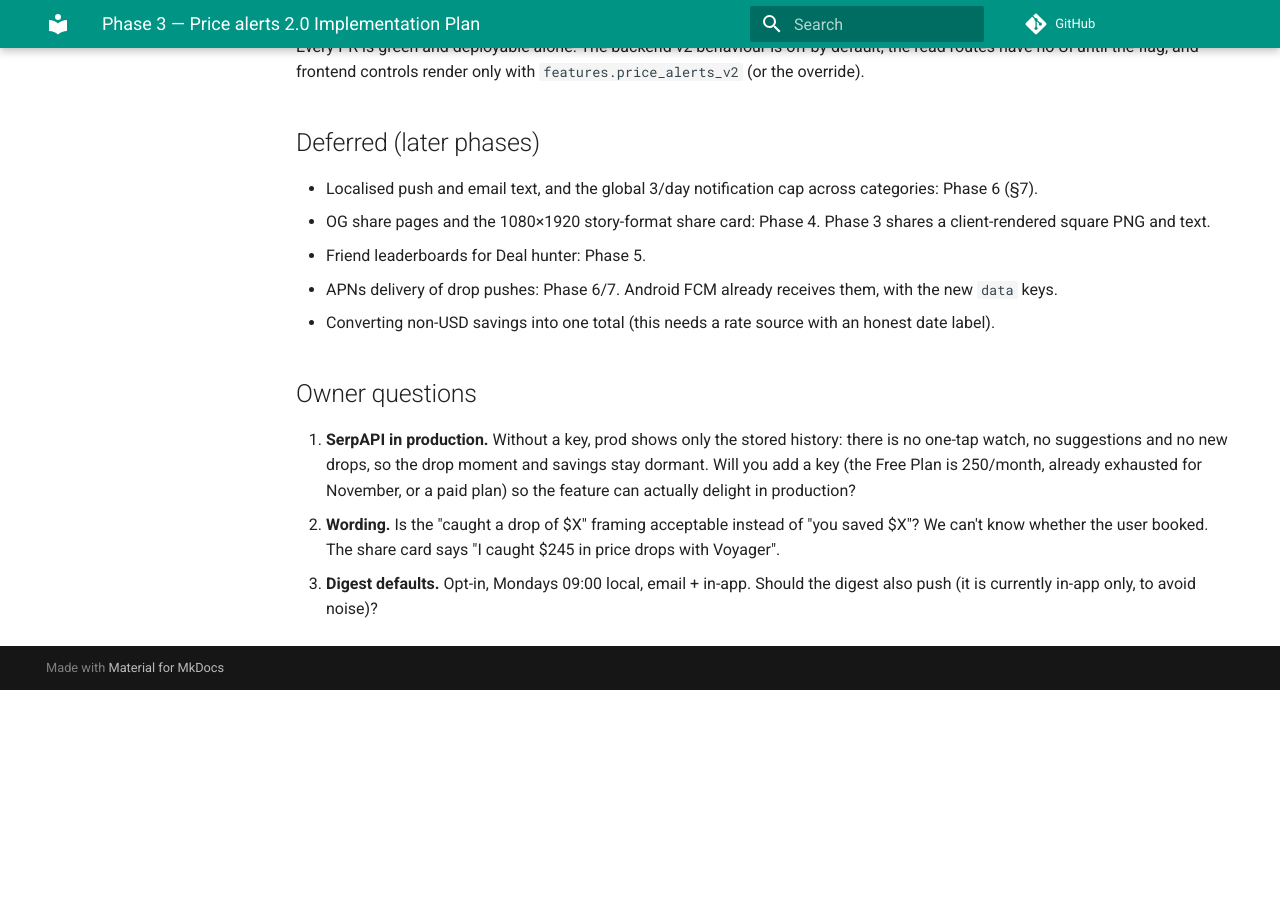
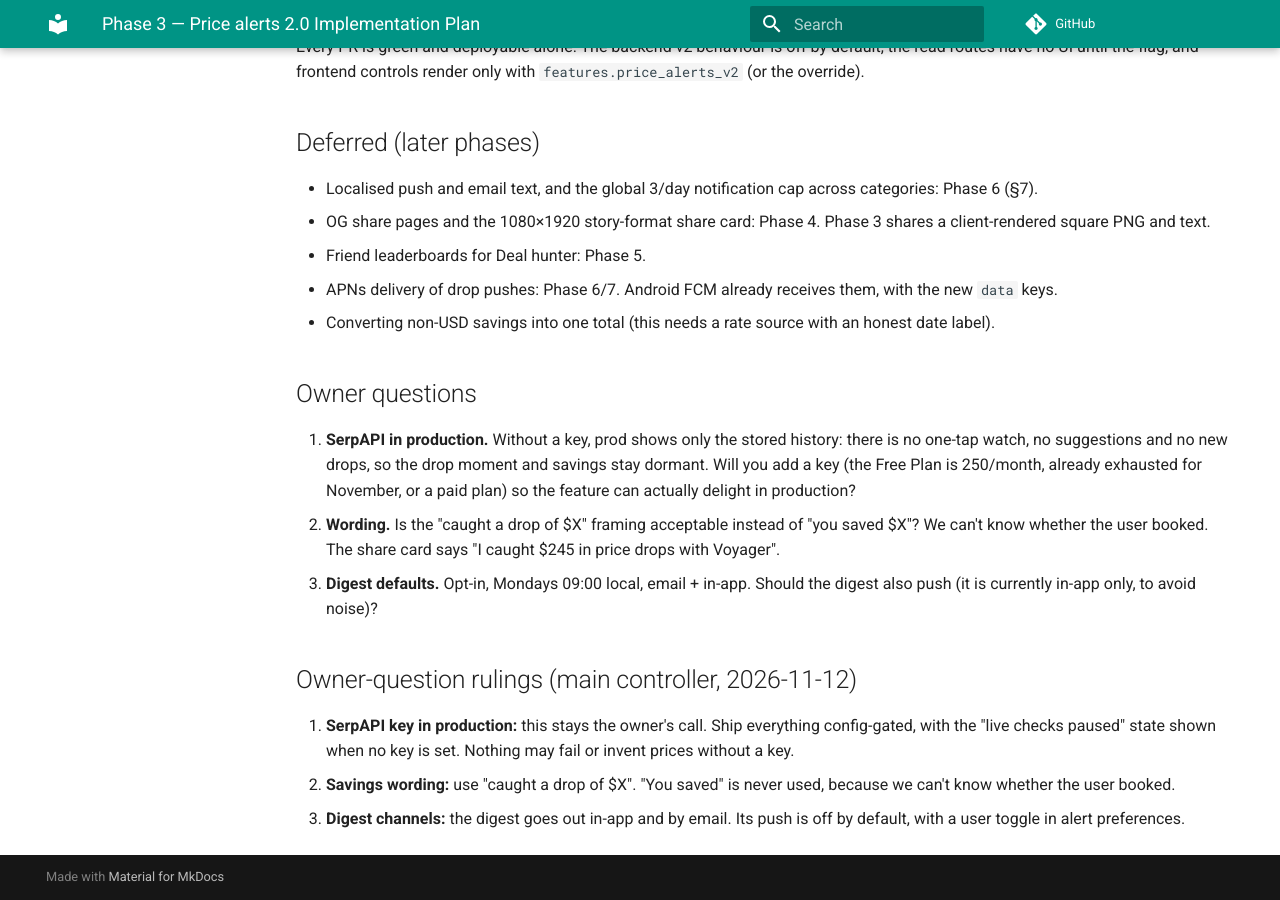
Before and after one commit to rupakc/travel-planner, an MkDocs documentation site: the page built from docs/superpowers/plans/2026-11-12-phase3-alerts.md, in a window 1280 px wide and 900 px high, scrolled down 20862 px. Built offline with MkDocs 1.6.1 and Material for MkDocs 9.7.7, drawn with Linux system fonts in a browser that asks for light colours; comment, search, counter and statistics services are not loaded; before the commit the page ends 21552 px from its top, so only the background shows below that.

Commit message:
docs: Phase 3 plan owner-question rulings
Co-Authored-By: Claude Opus 5.5 <noreply@anthropic.com>

```diff
--- a/docs/superpowers/plans/2026-11-12-phase3-alerts.md
+++ b/docs/superpowers/plans/2026-11-12-phase3-alerts.md
@@ -615,3 +615,10 @@ Every PR is green and deployable alone. The backend v2 behaviour is off by defau
 1. **SerpAPI in production.** Without a key, prod shows only the stored history: there is no one-tap watch, no suggestions and no new drops, so the drop moment and savings stay dormant. Will you add a key (the Free Plan is 250/month, already exhausted for November, or a paid plan) so the feature can actually delight in production?
 2. **Wording.** Is the "caught a drop of $X" framing acceptable instead of "you saved $X"? We can't know whether the user booked. The share card says "I caught $245 in price drops with Voyager".
 3. **Digest defaults.** Opt-in, Mondays 09:00 local, email + in-app. Should the digest also push (it is currently in-app only, to avoid noise)?
+
+
+## Owner-question rulings (main controller, 2026-11-12)
+
+1. **SerpAPI key in production:** this stays the owner's call. Ship everything config-gated, with the "live checks paused" state shown when no key is set. Nothing may fail or invent prices without a key.
+2. **Savings wording:** use "caught a drop of $X". "You saved" is never used, because we can't know whether the user booked.
+3. **Digest channels:** the digest goes out in-app and by email. Its push is off by default, with a user toggle in alert preferences.
```
